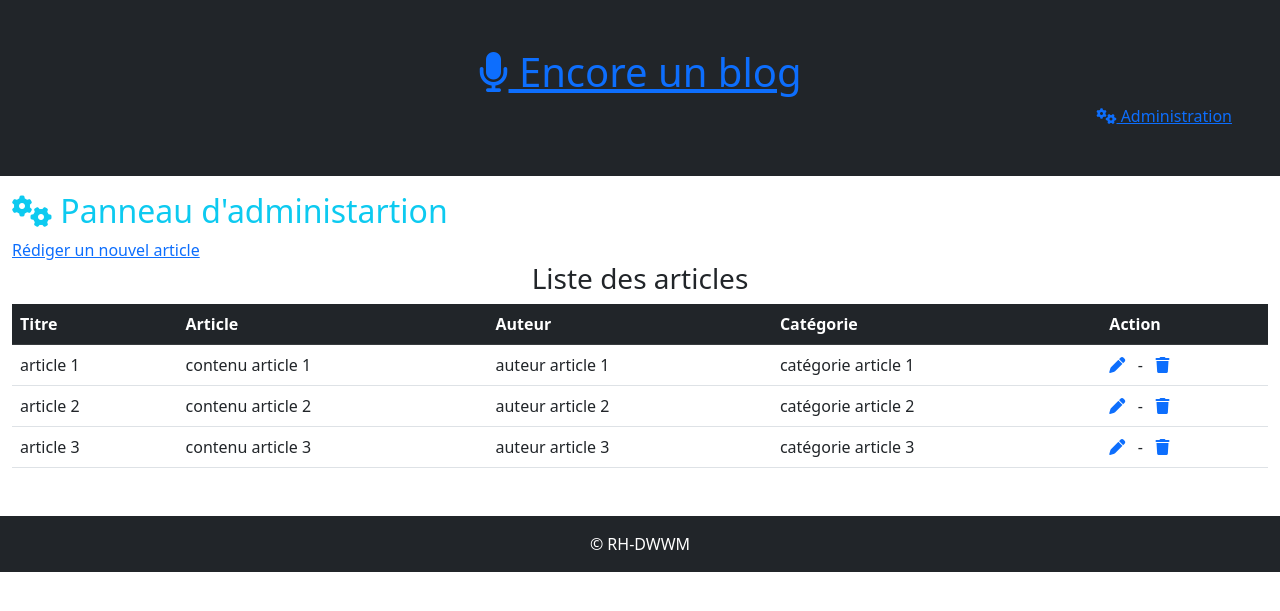
After one commit to harounaKane/alt_rh, a PHP site: page /admin.php in a window 1280 px wide. The commit adds this page. Shown: the top 611 px of the page. Run offline with PHP 8.4, Linux system fonts and the light colour scheme.

Commit message:
html en place

```diff
--- /dev/null
+++ b/blog/admin.php
@@ -0,0 +1,9 @@
+<?php
+
+include 'inc/header.php';
+
+
+include "vues/vue_admin.php";
+
+
+include 'inc/footer.php';
--- a/blog/inc/header.php
+++ b/blog/inc/header.php
@@ -12,10 +12,10 @@
 <body>
 
      <header class="text-center bg-dark p-5 text-white mb-3">
-          <h1><i class="fa-solid fa-microphone"></i> Encore un blog </h1>
+          <h1><a href="index.php"><i class="fa-solid fa-microphone"></i> Encore un blog</a> </h1>
 
           <div class="d-flex justify-content-end">
-               <a href="vues/admin.php"><i class="fa-solid fa-cogs"></i> Administration</a>
+               <a href="admin.php"><i class="fa-solid fa-cogs"></i> Administration</a>
           </div>
      </header>
      <main class="container-fluid">
--- a/blog/index.php
+++ b/blog/index.php
@@ -5,7 +5,7 @@
           <?php for($i=0; $i<5; $i++): ?>
                <ul class="list-group my-2">
                     <li class="list-group-item text-info">
-                         <a href="vues/article.php?id=<?= $i+1; ?>">
+                         <a href="article.php?id=<?= $i+1; ?>">
                               <i class="fa-regular fa-hand-point-right"></i> article <?= $i+1; ?>
                          </a>
                     </li>
--- a/blog/vues/admin.php
+++ /dev/null
@@ -1,5 +0,0 @@
-<?php include '../inc/header.php'; ?>
-
-
-
-<?php include '../inc/footer.php'; ?>
--- /dev/null
+++ b/blog/vues/vue_admin.php
@@ -0,0 +1,30 @@
+
+     <h2 class="text-info"><i class="fa-solid fa-cogs"></i> Panneau d'administartion</h2>
+     <a href="new_article.php">Rédiger un nouvel article</a>
+
+     <h3 class="text-center">Liste des articles</h3>
+
+     <table class="table table-strepid">
+          <tr class="table-dark">
+               <th>Titre</th>
+               <th>Article</th>
+               <th>Auteur</th>
+               <th>Catégorie</th>
+               <th>Action</th>
+          </tr>
+
+          <?php for($i=0; $i<3; $i++): ?>
+               <tr>
+                    <td> article <?= $i+1; ?> </td>
+                    <td> contenu article <?= $i+1; ?> </td>
+                    <td> auteur article <?= $i+1; ?> </td>
+                    <td> catégorie article <?= $i+1; ?> </td>
+                    <td>
+                         <a href=""><i class="fa-solid fa-pen"></i></a>
+                         &nbsp; - &nbsp;
+                         <a href=""><i class="fa-solid fa-trash"></i></a>
+                    </td>
+               </tr>
+          <?php endfor; ?>
+
+     </table>
--- a/blog/vues/article.php
+++ b/blog/vues/vue_article.php
@@ -1,4 +1,3 @@
-<?php include '../inc/header.php'; ?>
 
      <h2 class="text-info"><i class="fa-regular fa-file-lines"></i> Article</h2>
      <div>article  </div>
@@ -33,5 +32,3 @@
                </div>
           </form>
      </div>
-
-<?php include '../inc/footer.php'; ?>
```
Also changed, not shown: blog/article.php (added, +9 -0 lines), blog/new_article.php (added, +36 -0 lines), blog/vues/vue_new_article.php (added, +35 -0 lines).
